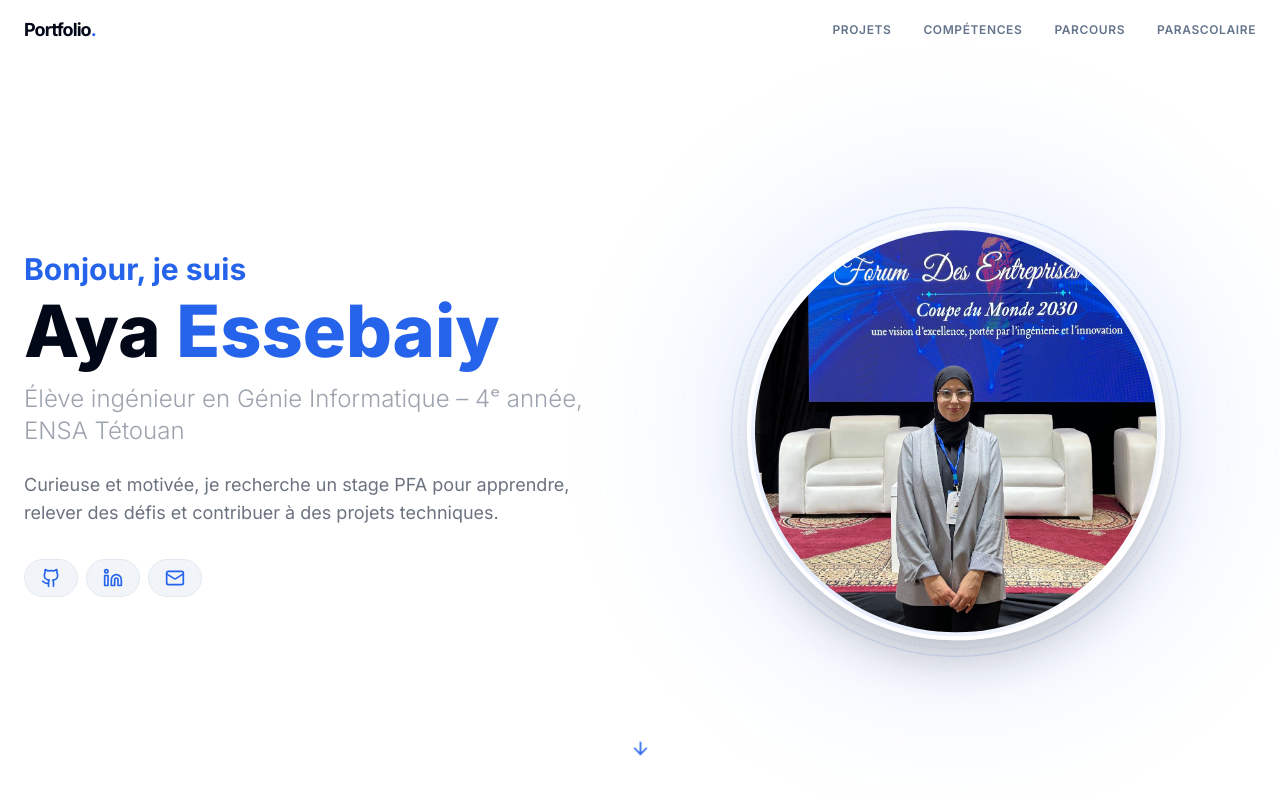
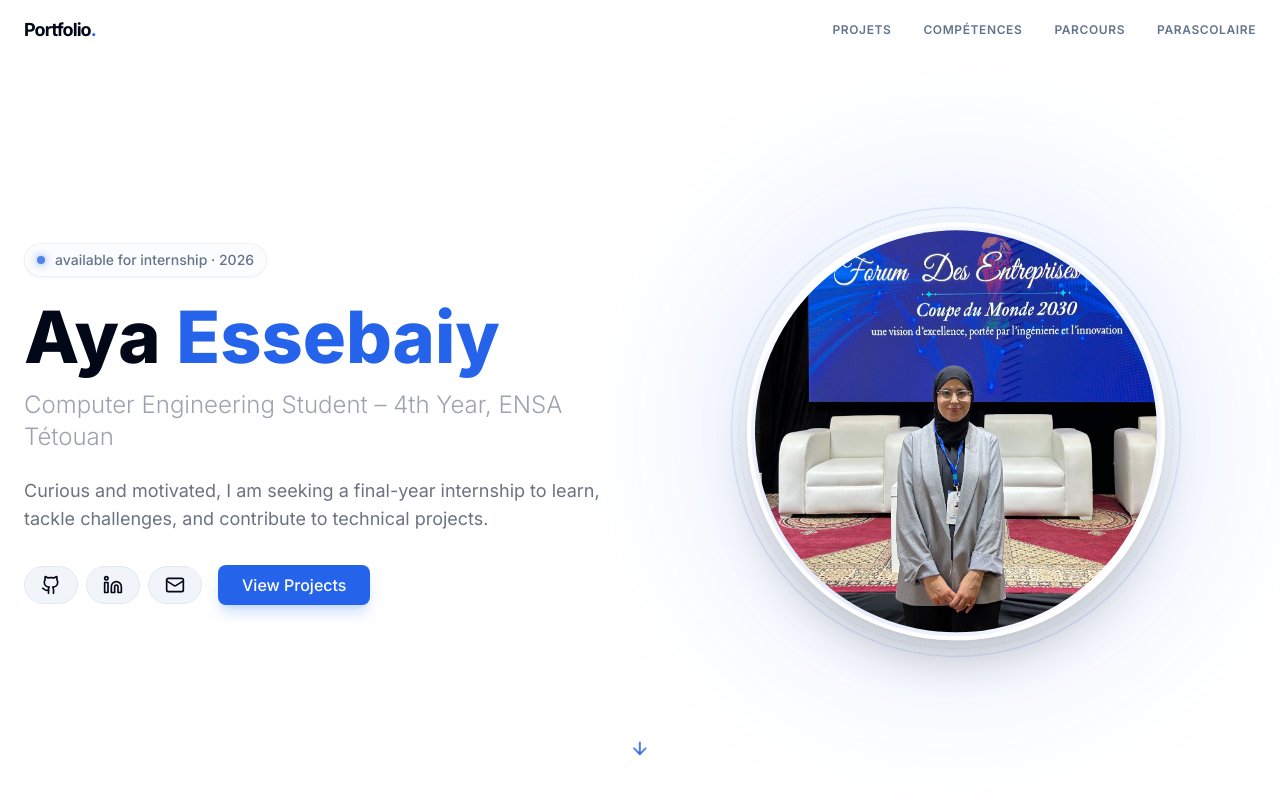
Before and after one commit to essebaiyayaa/Portfolio, a React (Vite) app: page / in a window 1280 px wide. Shown: the top 800 px of the page. Built offline with nearby package versions, Linux system fonts and the light colour scheme; the HTML template or start-up script is replaced by a standard one.

Commit message:
Refactor Hero section with availability badge and English content

```diff
--- a/src/components/Hero.tsx
+++ b/src/components/Hero.tsx
@@ -14,14 +14,15 @@ export default function Hero() {
                     transition={{ duration: 0.8 }}
                     className="text-left relative z-20"
                 >
-                    <motion.h2
-                        initial={{ opacity: 0 }}
-                        animate={{ opacity: 1 }}
+                    <motion.div
+                        initial={{ opacity: 0, scale: 0.9 }}
+                        animate={{ opacity: 1, scale: 1 }}
                         transition={{ delay: 0.2 }}
-                        className="text-primary font-bold text-2xl md:text-3xl mb-2"
+                        className="inline-flex items-center gap-2.5 px-3 py-1.5 rounded-full border border-border/50 bg-secondary/30 text-xs md:text-sm font-medium text-muted-foreground mb-6 shadow-sm"
                     >
-                        Bonjour, je suis
-                    </motion.h2>
+                        <span className="w-2 h-2 rounded-full bg-blue-600 animate-pulse shadow-[0_0_8px_rgba(37,99,235,0.8)]"></span>
+                        available for internship · 2026
+                    </motion.div>
 
                     <motion.h1
                         initial={{ opacity: 0, y: 20 }}
@@ -38,7 +39,7 @@ export default function Hero() {
                         transition={{ duration: 0.5, delay: 0.4 }}
                         className="text-xl md:text-2xl text-gray-400 mb-6 font-light"
                     >
-                        Élève ingénieur en Génie Informatique – 4ᵉ année, ENSA Tétouan
+                        Computer Engineering Student – 4th Year, ENSA Tétouan
                     </motion.h3>
 
                     <motion.p
@@ -47,20 +48,30 @@ export default function Hero() {
                         transition={{ duration: 0.5, delay: 0.5 }}
                         className="text-base md:text-lg text-gray-500 mb-8 max-w-xl leading-relaxed"
                     >
-                        Curieuse et motivée, je recherche un stage PFA pour apprendre, relever des défis et contribuer à des projets techniques.
+                        Curious and motivated, I am seeking a final-year internship to learn, tackle challenges, and contribute to technical projects.
                     </motion.p>
 
                     <motion.div
                         initial={{ opacity: 0, y: 20 }}
                         animate={{ opacity: 1, y: 0 }}
                         transition={{ duration: 0.5, delay: 0.7 }}
-                        className="flex flex-wrap gap-4 mb-4"
+                        className="flex flex-wrap items-center gap-4 mb-4"
                     >
                         <div className="flex gap-2 relative z-50">
-                            <ContactButton href="https://github.com/essebaiyayaa" icon={<Github className="w-5 h-5 text-primary" />} label="" />
-                            <ContactButton href="https://linkedin.com/in/aya-essebaiy-698a55341" icon={<Linkedin className="w-5 h-5 text-primary" />} label="" />
-                            <ContactButton href="mailto:essebaiyaya@gmail.com" icon={<Mail className="w-5 h-5 text-primary" />} label="" />
+                            <ContactButton href="https://github.com/essebaiyayaa" icon={<Github className="w-5 h-5" />} label="" />
+                            <ContactButton href="https://linkedin.com/in/aya-essebaiy-698a55341" icon={<Linkedin className="w-5 h-5" />} label="" />
+                            <ContactButton href="mailto:essebaiyaya@gmail.com" icon={<Mail className="w-5 h-5" />} label="" />
                         </div>
+                        <a
+                            href="#projects"
+                            onClick={(e) => {
+                                e.preventDefault();
+                                document.querySelector('#projects')?.scrollIntoView({ behavior: 'smooth' });
+                            }}
+                            className="bg-blue-600 hover:bg-blue-700 text-white font-medium py-2 px-6 rounded-lg shadow-lg shadow-blue-500/25 transition-all duration-300 active:scale-95 z-50 pointer-events-auto"
+                        >
+                            View Projects
+                        </a>
                     </motion.div>
                 </motion.div>
 
@@ -122,7 +133,7 @@ export default function Hero() {
                     }}
                 >
                     <span className="text-[9px] md:text-[10px] text-muted-foreground uppercase tracking-[0.2em] opacity-100 md:opacity-0 md:group-hover:opacity-100 transition-all duration-300">
-                        Projets
+                        Projects
                     </span>
                     <ArrowDown className="w-5 h-5 text-primary animate-bounce transition-colors" />
                 </a>
```
